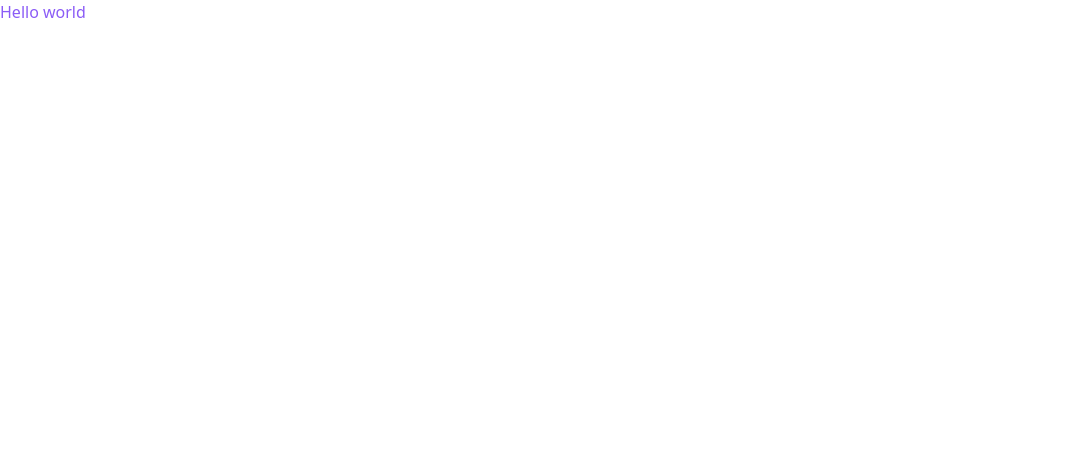
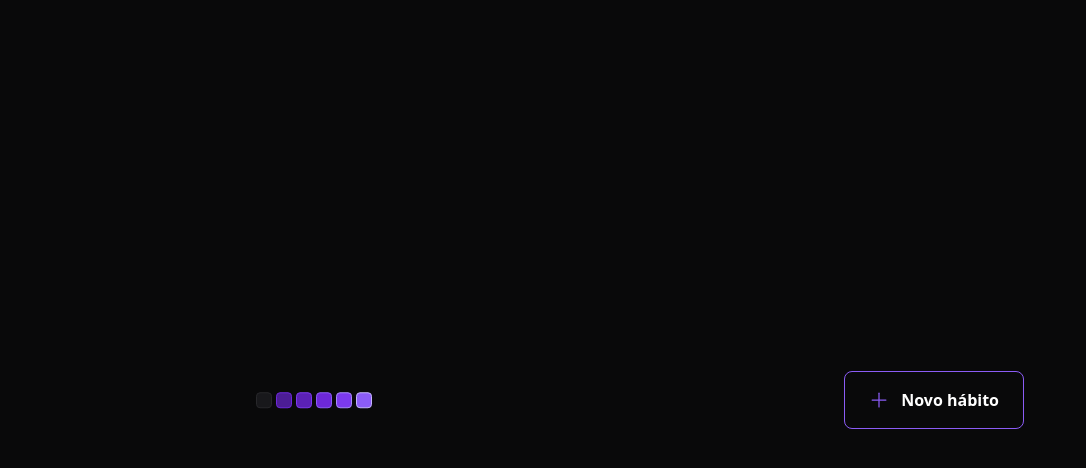
Before and after one commit to izaiasmorais/nlw-setup, a React (Vite) app in the folder web/: page / in a window 1280 px wide. Shown: the top 468 px of the page, without its empty margins (0-1086 px from the left). Built offline with nearby package versions, Linux system fonts and the light colour scheme.

Commit message:
chore(web): create header component

```diff
--- a/web/index.html
+++ b/web/index.html
@@ -6,7 +6,7 @@
     <meta name="viewport" content="width=device-width, initial-scale=1.0" />
     <title>NLW Setup</title>
   </head>
-  <body>
+  <body class="bg-background text-white">
     <div id="root"></div>
     <script type="module" src="/src/main.tsx"></script>
   </body>
--- a/web/package.json
+++ b/web/package.json
@@ -9,6 +9,7 @@
     "preview": "vite preview"
   },
   "dependencies": {
+    "phosphor-react": "^1.4.1",
     "react": "^18.2.0",
     "react-dom": "^18.2.0"
   },
--- a/web/src/App.tsx
+++ b/web/src/App.tsx
@@ -1,7 +1,11 @@
+import { Header } from './assets/components/Header';
+
 function App() {
   return (
-    <div className="text-violet-500 w-full min-h-full">
-      <h1>Hello world</h1>
+    <div className="w-screen h-screen flex justify-center items-center">
+      <div className="w-full max-w-5xl px-6 flex flex-col gap-16">
+        <Header />
+      </div>
     </div>
   );
 }
--- /dev/null
+++ b/web/src/assets/@types/custom.d.ts
@@ -0,0 +1,4 @@
+declare module '*.svg' {
+  const content: React.FunctionComponent<React.SVGAttributes<SVGElement>>;
+  export default content;
+}
--- /dev/null
+++ b/web/src/assets/components/Header.tsx
@@ -0,0 +1,19 @@
+import { Plus } from 'phosphor-react';
+import logoImage from '../../assets/logo.svg';
+
+export function Header() {
+  return (
+    <div className="w-full max-w-3xl mx-auto flex items-center justify-between">
+      <img src={String(logoImage)} alt="Habits" />
+
+      <button
+        type="button"
+        className="border border-violet-500 items-center gap-3
+					font-semibold rounded-lg px-6 py-4 flex hover:border-violet-300"
+      >
+        <Plus size={20} className="text-violet-500" />
+        Novo hábito
+      </button>
+    </div>
+  );
+}
--- a/web/tailwind.config.cjs
+++ b/web/tailwind.config.cjs
@@ -1,11 +1,12 @@
 /** @type {import('tailwindcss').Config} */
 module.exports = {
-  content: [
-    "./index.html",
-    "./src/**/*.{js,ts,jsx,tsx}",
-  ],
+  content: ['./index.html', './src/**/*.{js,ts,jsx,tsx}'],
   theme: {
-    extend: {},
+    extend: {
+      colors: {
+        background: '#09090A',
+      },
+    },
   },
   plugins: [],
-}
+};
```
Also changed, not shown: web/src/assets/logo.svg (added), 1 other file (tests, documents, lock files or other folders).
